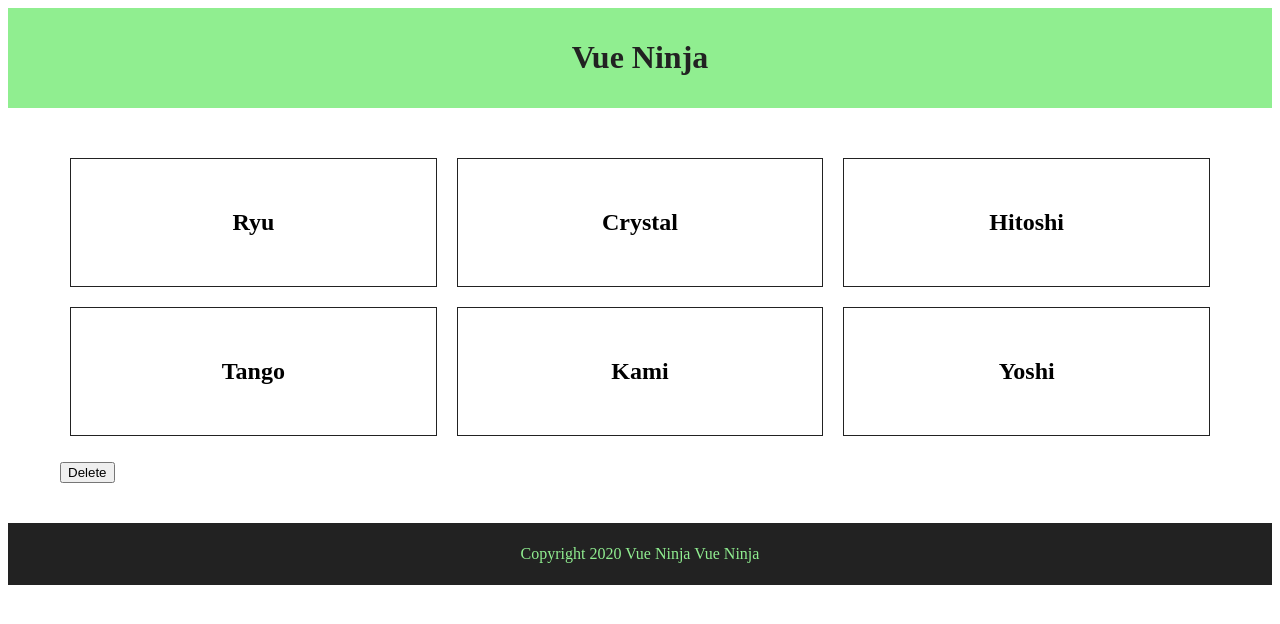
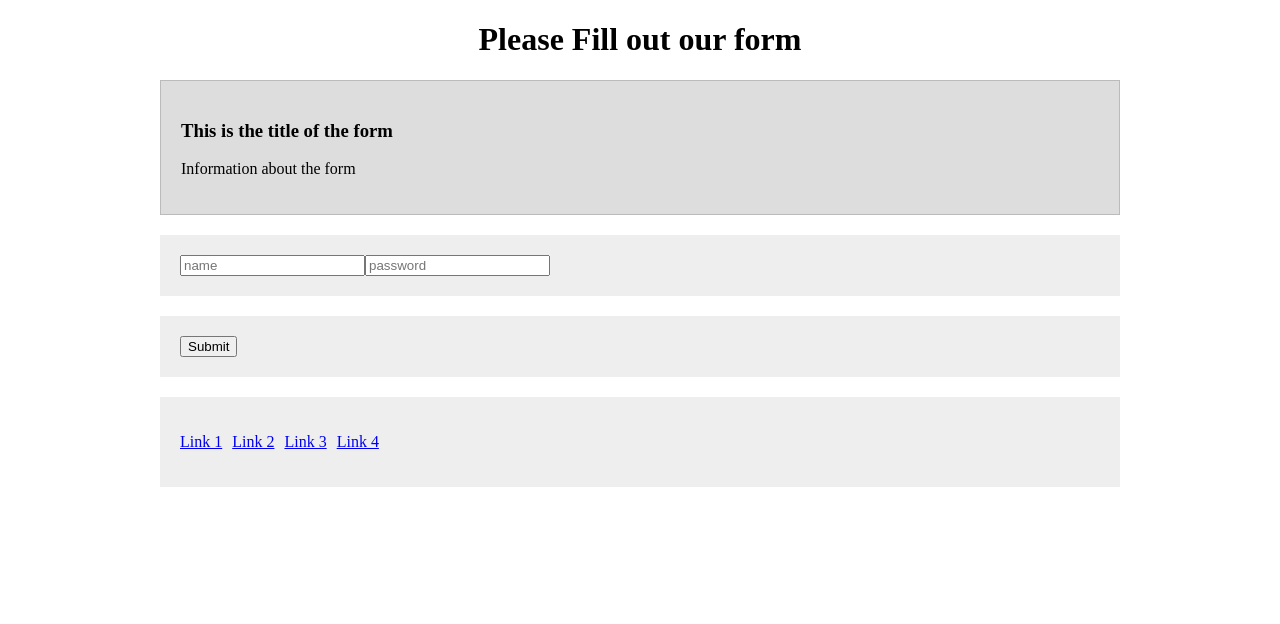
Before and after one commit to cvjude/Learning-Vue, a Vue app: page / in a window 1280 px wide. Shown: the top 624 px of the page. Built offline with nearby package versions, Linux system fonts and the light colour scheme.

Commit message:
learned to use slots for passing in html to components

```diff
--- a/src/App.vue
+++ b/src/App.vue
@@ -1,42 +1,37 @@
 <template>
-  <div id="app">
-    <app-header v-bind:title="title" v-on:changeTitle="updateTitle($event)"></app-header>
-    <app-ninjas v-bind:ninjas="ninjas"></app-ninjas>
-    <app-footer v-bind:title="title"></app-footer>
+  <div>
+    <form-helper>
+      <div slot="form-header">
+        <h3>This is the title of the form</h3>
+        <p>Information about the form</p>
+      </div>
+
+      <div slot="form-fields">
+        <input type="text" placeholder="name" required />
+        <input type="password" placeholder="password" required />
+      </div>
+
+      <div slot="form-controls">
+        <button v-on:click="handleSubmit">Submit</button>
+      </div>
+    </form-helper>
   </div>
 </template>
 
 <script>
-import Header from "./components/Header";
-import Ninjas from "./components/Ninjas";
-import Footer from "./components/Footer";
+import formHelper from './components/formHelper.vue';
 
 export default {
   components: {
-    "app-header": Header,
-    "app-footer": Footer,
-    "app-ninjas": Ninjas
+    'form-helper': formHelper
   },
   data() {
     return {
-      ninjas: [
-        { name: "Ryu", speciality: "Vue Components", show: false },
-        { name: "Crystal", speciality: "HTML Wizardry", show: false },
-        { name: "Hitoshi", speciality: "Click Events", show: false },
-        { name: "Tango", speciality: "Conditionals", show: false },
-        { name: "Kami", speciality: "Webpack", show: false },
-        { name: "Yoshi", speciality: "Data Diggin", show: false }
-      ],
-      title: "Vue Ninja"
+      title: 'Dynamic slot title'
     };
   },
-  methods: {
-    updateTitle: function(updatedTitle) {
-      this.title = updatedTitle;
-    }
-  }
+  methods: {}
 };
 </script>
 
-<style>
-</style>
+<style></style>
--- a/src/components/Footer.vue
+++ /dev/null
@@ -1,37 +0,0 @@
-<template>
-  <footer>
-    <p>{{copyright}} {{title}}</p>
-  </footer>
-</template>
-
-<script>
-import { bus } from "../main";
-
-export default {
-  props: {
-    title: { type: String }
-  },
-  data() {
-    return {
-      copyright: "Copyright 2020 Vue Ninja"
-    };
-  },
-  created() {
-    bus.$on("titleChanged", data => {
-      this.title = data;
-    });
-  }
-};
-</script>
-
-<style scoped>
-footer {
-  background: #222;
-  padding: 6px;
-}
-
-p {
-  color: lightgreen;
-  text-align: center;
-}
-</style>
--- a/src/components/Header.vue
+++ /dev/null
@@ -1,39 +0,0 @@
-<template>
-  <header>
-    <h1 v-on:click="changeTitle">{{title}}</h1>
-  </header>
-</template>
-
-<script>
-import { bus } from "../main";
-
-export default {
-  props: {
-    title: {
-      type: String
-    }
-  },
-  data() {
-    return {};
-  },
-  methods: {
-    changeTitle: function() {
-      // this.$emit("changeTitle", "Vue Wizards");
-      this.title = "Vue Wizards";
-      bus.$emit("titleChanged", "Vue Wizards");
-    }
-  }
-};
-</script>
-
-<style scoped>
-header {
-  background: lightgreen;
-  padding: 10px;
-}
-
-h1 {
-  color: #222;
-  text-align: center;
-}
-</style>
--- a/src/components/Ninjas.vue
+++ /dev/null
@@ -1,71 +0,0 @@
-<template>
-  <div id="ninjas">
-    <ul>
-      <li v-for="(ninja, index) in ninjas" v-bind:key="index" v-on:click="ninja.show = !ninja.show">
-        <h2>{{ninja.name}}</h2>
-        <h3 v-show="ninja.show">{{ninja.speciality}}</h3>
-      </li>
-    </ul>
-    <button v-on:click="deleteNinja">Delete</button>
-  </div>
-</template>
-
-<script>
-export default {
-  props: {
-    ninjas: {
-      type: Array
-    }
-  },
-  data() {
-    return {};
-  },
-  methods: {
-    deleteNinja: function() {
-      this.ninjas.pop();
-    }
-  },
-  beforeCreate() {
-    alert("Before Create");
-  },
-  created() {
-    alert("Created");
-  },
-  beforeMount() {
-    alert("Before Mount");
-  },
-  mounted() {
-    alert("Mounted");
-  },
-  beforeUpdate() {
-    alert("Before Update");
-  },
-  updated() {
-    alert("Updated");
-  }
-};
-</script>
-
-<style scoped >
-#ninjas {
-  width: 100%;
-  max-width: 1200px;
-  margin: 40px auto;
-  padding: 0 20px;
-  box-sizing: border-box;
-}
-ul {
-  display: flex;
-  flex-wrap: wrap;
-  list-style-type: none;
-  padding: 0;
-}
-li {
-  flex-grow: 1;
-  flex-basis: 300px;
-  text-align: center;
-  padding: 30px;
-  border: 1px solid #222;
-  margin: 10px;
-}
-</style>
--- /dev/null
+++ b/src/components/formHelper.vue
@@ -0,0 +1,60 @@
+<template>
+  <div>
+    <h1>Please Fill out our form</h1>
+    <form action="">
+      <div id="form-header">
+        <slot name="form-header"></slot>
+      </div>
+      <div id="form-fields">
+        <slot name="form-fields"></slot>
+      </div>
+      <div id="form-controls">
+        <slot name="form-controls"></slot>
+      </div>
+      <div id="useful-links">
+        <ul>
+          <li><a href="#">Link 1</a></li>
+          <li><a href="#">Link 2</a></li>
+          <li><a href="#">Link 3</a></li>
+          <li><a href="#">Link 4</a></li>
+        </ul>
+      </div>
+    </form>
+  </div>
+</template>
+
+<script>
+export default {
+  data() {
+    return {};
+  },
+  methods: {}
+};
+</script>
+
+<style scoped>
+h1 {
+  text-align: center;
+}
+form {
+  width: 100%;
+  max-width: 960px;
+  margin: 0 auto;
+}
+#useful-links ul {
+  padding: 0;
+}
+#useful-links li {
+  display: inline-block;
+  margin-right: 10px;
+}
+form > div {
+  padding: 20px;
+  background: #eee;
+  margin: 20px 0;
+}
+#form-header {
+  background: #ddd;
+  border: 1px solid #bbb;
+}
+</style>
```
